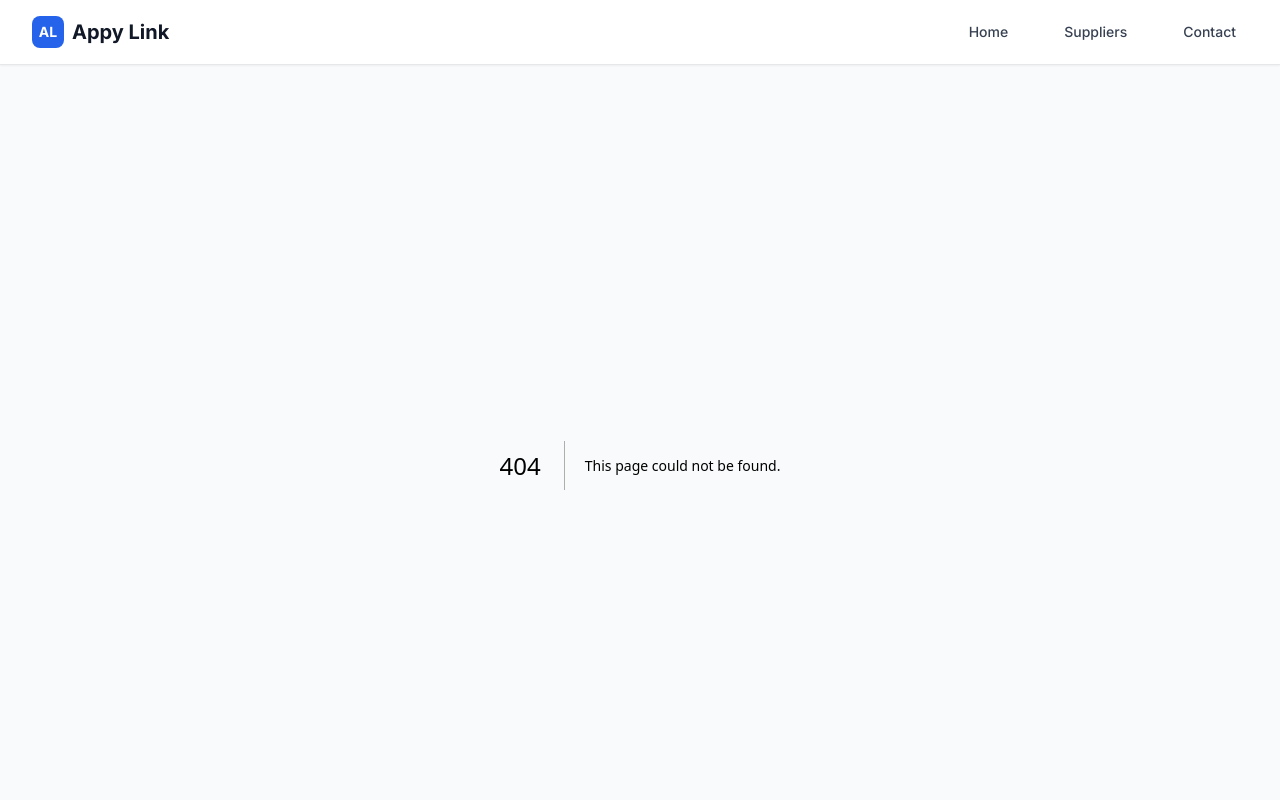
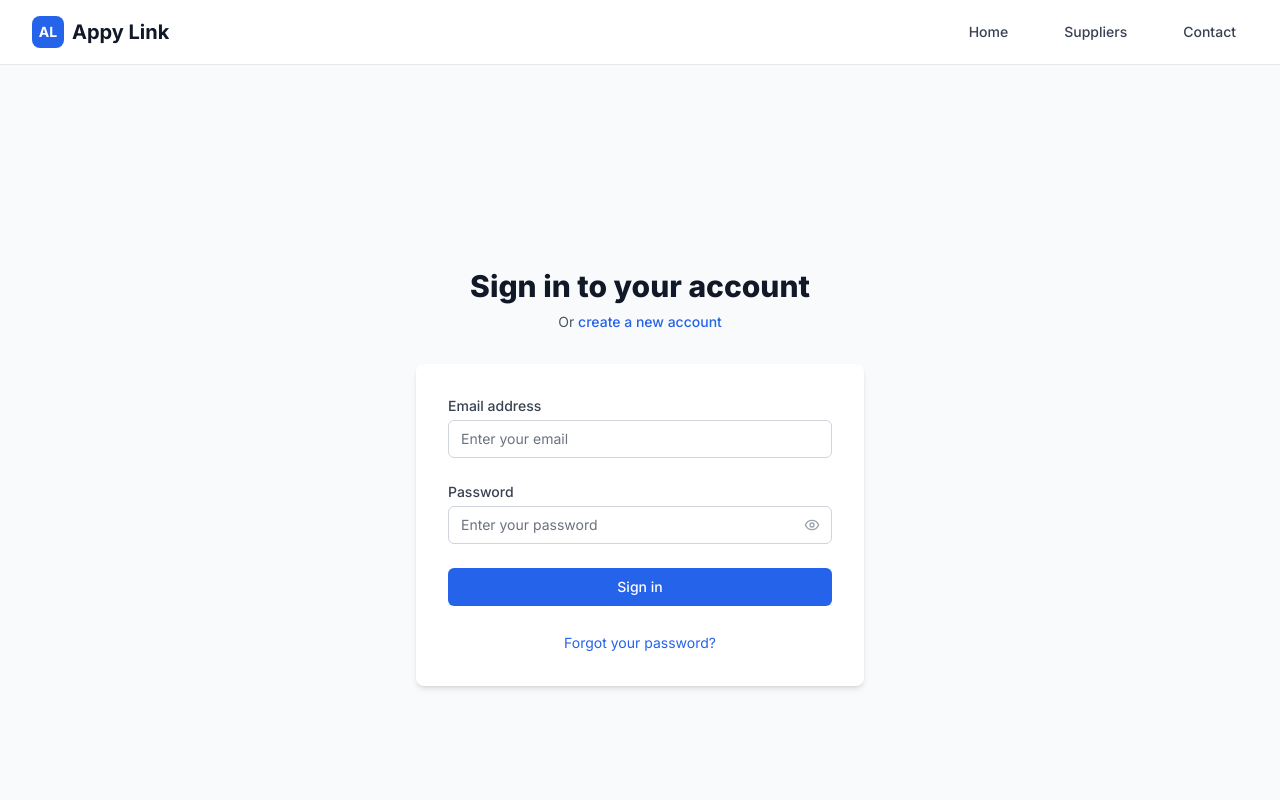
Before and after one commit to Appycrew1/appy-direct, a Next.js app: page /auth/login in a window 1280 px wide. Before the commit this address had no page. Shown: the top 800 px of the page. Built offline with nearby package versions, Linux system fonts and the light colour scheme; no server answers.

Commit message:
Create page.tsx

```diff
--- /dev/null
+++ b/src/app/auth/login/page.tsx
@@ -0,0 +1,157 @@
+// src/app/auth/login/page.tsx
+'use client'
+
+import { useState } from 'react'
+import { useRouter, useSearchParams } from 'next/navigation'
+import Link from 'next/link'
+import { signIn } from '@/lib/supabase'
+import { Eye, EyeOff } from 'lucide-react'
+
+export default function LoginPage() {
+  const [email, setEmail] = useState('')
+  const [password, setPassword] = useState('')
+  const [loading, setLoading] = useState(false)
+  const [error, setError] = useState('')
+  const [showPassword, setShowPassword] = useState(false)
+
+  const router = useRouter()
+  const searchParams = useSearchParams()
+  const redirectTo = searchParams.get('redirect') || '/dashboard'
+  const urlError = searchParams.get('error')
+
+  const handleLogin = async (e: React.FormEvent) => {
+    e.preventDefault()
+    setLoading(true)
+    setError('')
+
+    try {
+      const { error } = await signIn(email, password)
+
+      if (error) {
+        if (error.message.includes('Invalid login credentials')) {
+          setError('Invalid email or password. Please try again.')
+        } else if (error.message.includes('Email not confirmed')) {
+          setError('Please check your email and click the confirmation link before signing in.')
+        } else {
+          setError(error.message)
+        }
+        return
+      }
+
+      // Successful login - redirect
+      router.push(redirectTo)
+      router.refresh()
+    } catch (error: any) {
+      setError('An unexpected error occurred. Please try again.')
+      console.error('Login error:', error)
+    } finally {
+      setLoading(false)
+    }
+  }
+
+  return (
+    <div className="min-h-screen flex items-center justify-center bg-gray-50 py-12 px-4 sm:px-6 lg:px-8">
+      <div className="max-w-md w-full space-y-8">
+        <div>
+          <h2 className="mt-6 text-center text-3xl font-extrabold text-gray-900">
+            Sign in to your account
+          </h2>
+          <p className="mt-2 text-center text-sm text-gray-600">
+            Or{' '}
+            <Link
+              href="/auth/signup"
+              className="font-medium text-primary-600 hover:text-primary-500"
+            >
+              create a new account
+            </Link>
+          </p>
+        </div>
+
+        <div className="bg-white rounded-lg shadow-md p-8">
+          {/* Show URL error if present */}
+          {urlError === 'verification_failed' && (
+            <div className="mb-4 p-3 bg-red-50 border border-red-200 rounded-md">
+              <p className="text-red-800 text-sm">
+                Email verification failed. Please try signing in or request a new verification email.
+              </p>
+            </div>
+          )}
+
+          <form className="space-y-6" onSubmit={handleLogin}>
+            <div>
+              <label htmlFor="email" className="block text-sm font-medium text-gray-700">
+                Email address
+              </label>
+              <input
+                id="email"
+                name="email"
+                type="email"
+                autoComplete="email"
+                required
+                value={email}
+                onChange={(e) => setEmail(e.target.value)}
+                className="mt-1 appearance-none relative block w-full px-3 py-2 border border-gray-300 placeholder-gray-500 text-gray-900 rounded-md focus:outline-none focus:ring-primary-500 focus:border-primary-500 focus:z-10 sm:text-sm"
+                placeholder="Enter your email"
+              />
+            </div>
+
+            <div>
+              <label htmlFor="password" className="block text-sm font-medium text-gray-700">
+                Password
+              </label>
+              <div className="mt-1 relative">
+                <input
+                  id="password"
+                  name="password"
+                  type={showPassword ? 'text' : 'password'}
+                  autoComplete="current-password"
+                  required
+                  value={password}
+                  onChange={(e) => setPassword(e.target.value)}
+                  className="appearance-none relative block w-full px-3 py-2 pr-10 border border-gray-300 placeholder-gray-500 text-gray-900 rounded-md focus:outline-none focus:ring-primary-500 focus:border-primary-500 focus:z-10 sm:text-sm"
+                  placeholder="Enter your password"
+                />
+                <button
+                  type="button"
+                  className="absolute inset-y-0 right-0 pr-3 flex items-center"
+                  onClick={() => setShowPassword(!showPassword)}
+                >
+                  {showPassword ? (
+                    <EyeOff className="h-4 w-4 text-gray-400" />
+                  ) : (
+                    <Eye className="h-4 w-4 text-gray-400" />
+                  )}
+                </button>
+              </div>
+            </div>
+
+            {error && (
+              <div className="text-red-600 text-sm bg-red-50 p-3 rounded-md">
+                {error}
+              </div>
+            )}
+
+            <div>
+              <button
+                type="submit"
+                disabled={loading}
+                className="group relative w-full flex justify-center py-2 px-4 border border-transparent text-sm font-medium rounded-md text-white bg-primary-600 hover:bg-primary-700 focus:outline-none focus:ring-2 focus:ring-offset-2 focus:ring-primary-500 disabled:opacity-50 disabled:cursor-not-allowed"
+              >
+                {loading ? 'Signing in...' : 'Sign in'}
+              </button>
+            </div>
+
+            <div className="text-center">
+              <Link
+                href="/auth/forgot-password"
+                className="text-sm text-primary-600 hover:text-primary-500"
+              >
+                Forgot your password?
+              </Link>
+            </div>
+          </form>
+        </div>
+      </div>
+    </div>
+  )
+}
```
